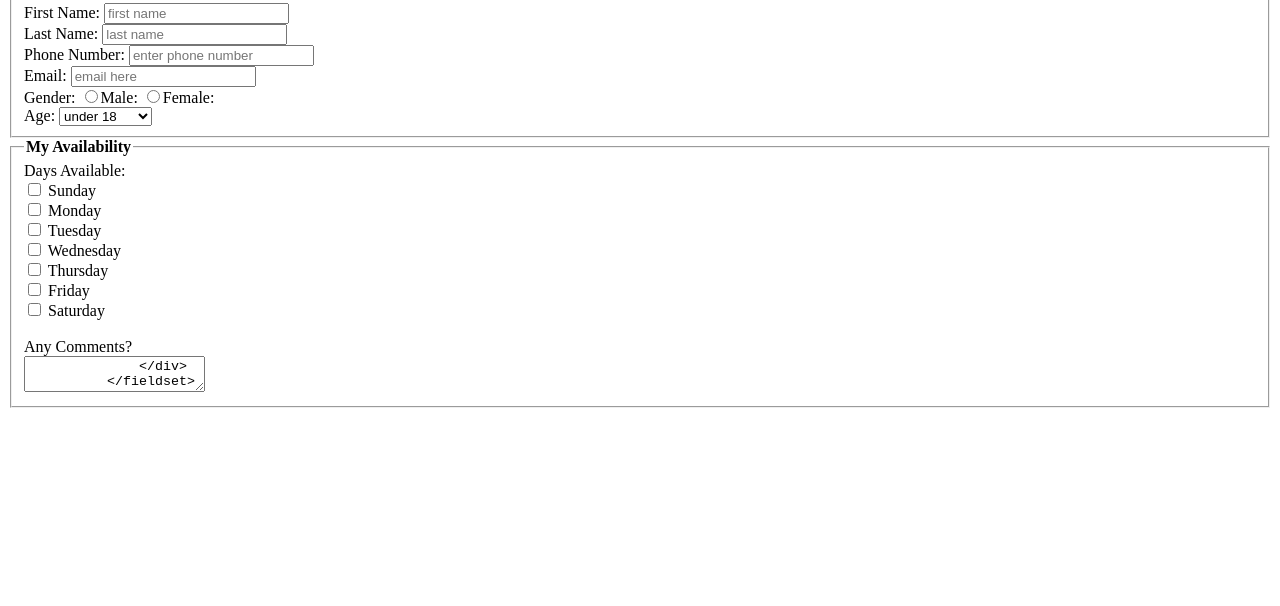
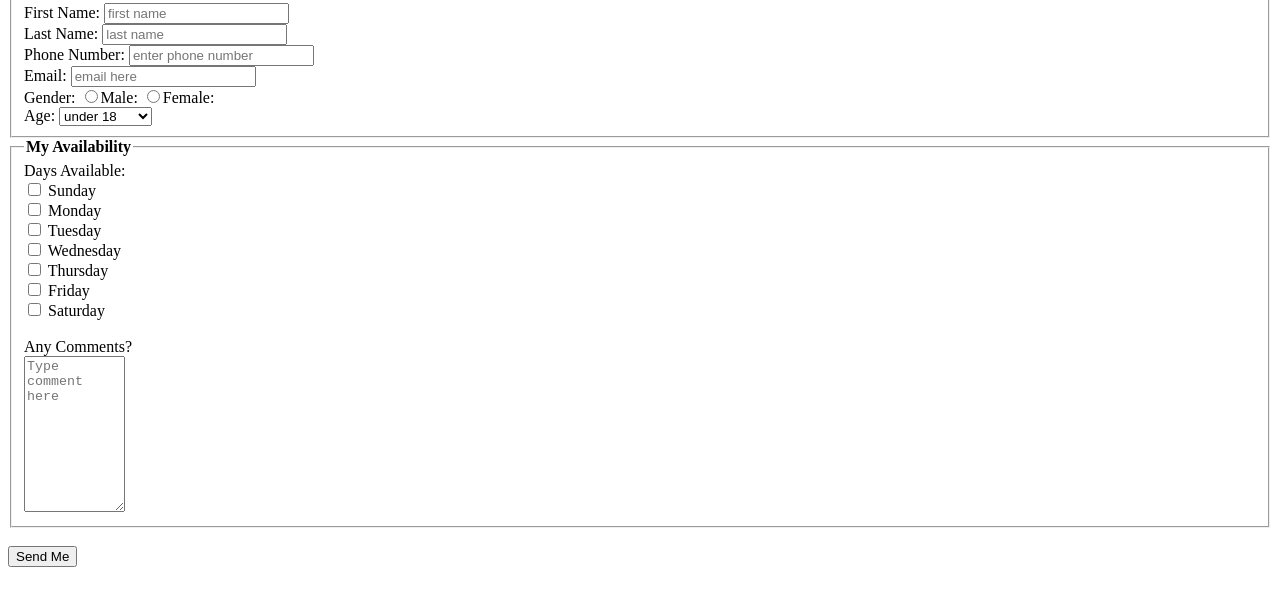
Before and after one commit to skhan125/lab4, a plain HTML site: page index.html in a window 1280 px wide. Shown: the part 100-706 px from the top of the page. Drawn offline with Linux system fonts and the light colour scheme.

Commit message:
Update index.html

```diff
--- a/index.html
+++ b/index.html
@@ -55,7 +55,7 @@
                 <label for="comments_field">Any Comments?</label>
               </div>
               <div>
-                  <textarea id="comments_field"</textarea>
+                  <textarea id="comments_field" cols="10" rows="10" name="comments_field" placeholder="Type comment here"></textarea>
               </div>
           </fieldset><br>
           <button type="submit">Send Me</button>
```
